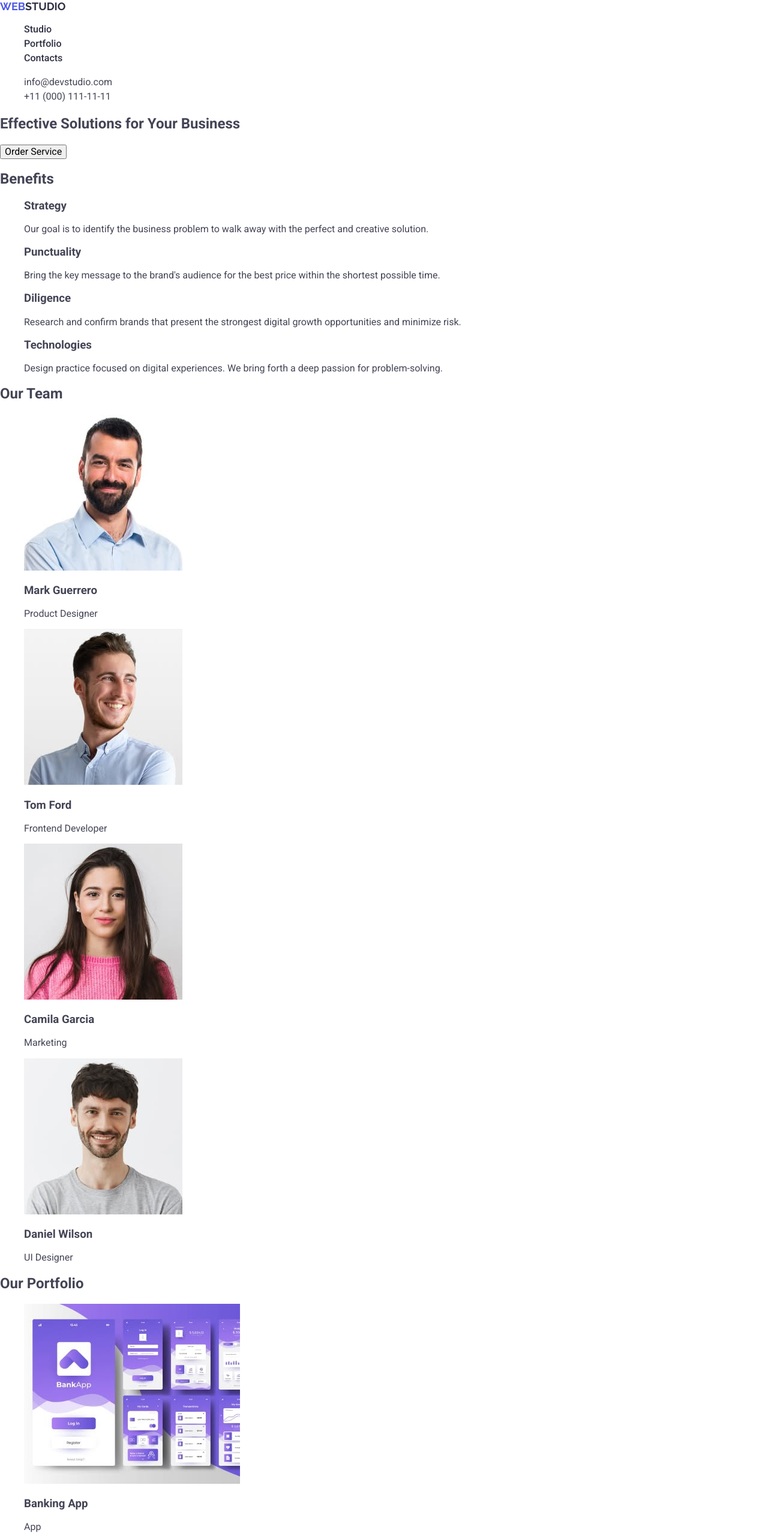
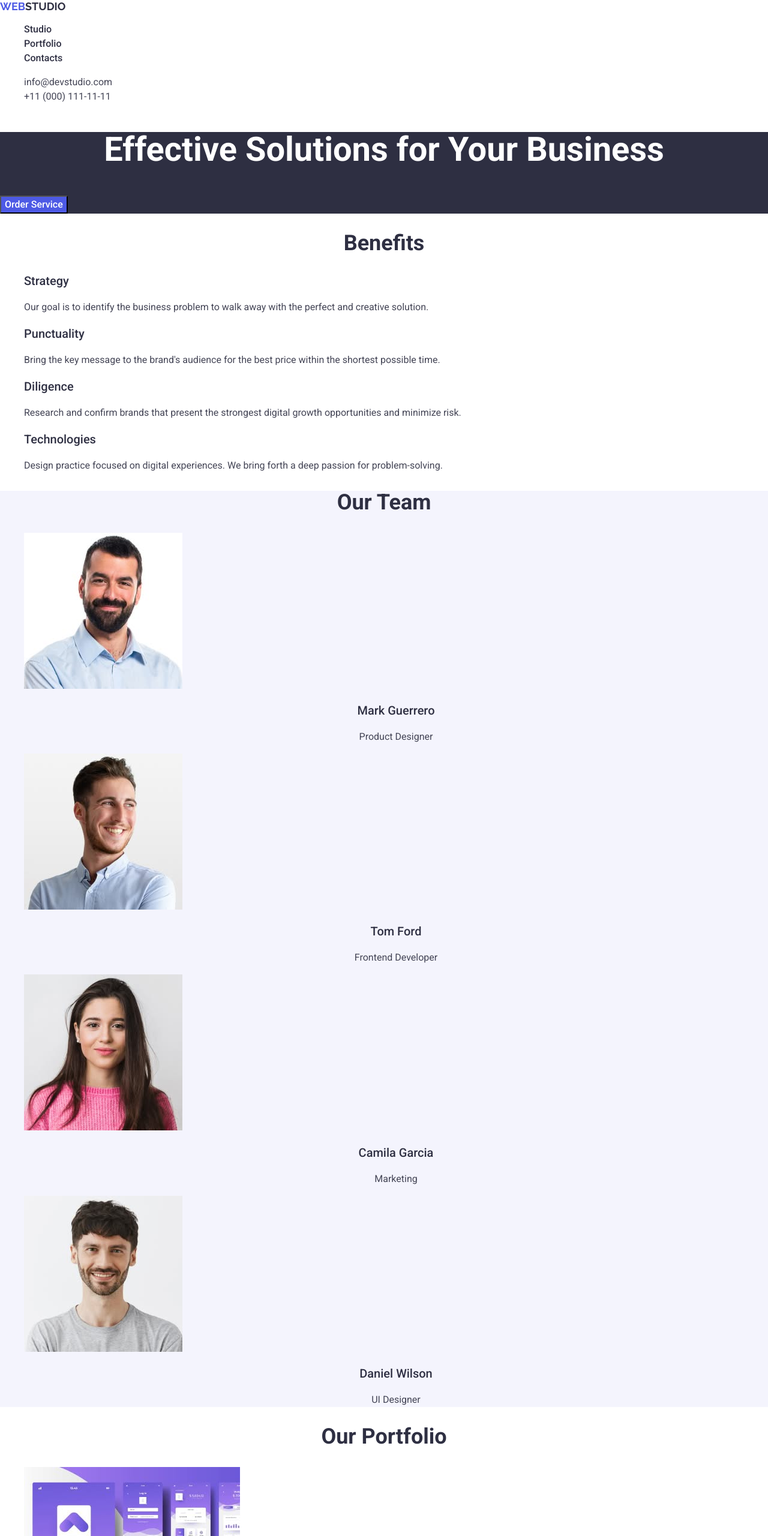
Before and after one commit to New4MAT/goit-markup-hw-02, a plain HTML site: page index.html in a window 1280 px wide. Shown: the top 2560 px of the page at 60% size. Drawn offline with nearby package versions, Linux system fonts and the light colour scheme.

Commit message:
added styles

```diff
--- a/css/styles.css
+++ b/css/styles.css
@@ -1,9 +1,21 @@
-/*font-family: "Raleway", serif; */
-
+/* #region Base */
 body {
   font-family: "Roboto", serif;
   background-color: #fff;
-  color: #434455;
+  color: rgb(46, 47, 66);
+  font-size: 16px;
+}
+/* #endregion */
+
+/* #region Common */
+ul,
+ol {
+  list-style-type: none;
+}
+
+button {
+  cursor: pointer;
+  font-family: inherit;
 }
 
 a {
@@ -14,15 +26,29 @@ address {
   font-style: normal;
 }
 
-ul,
-ol {
-  list-style-type: none;
+.section-title {
+  font-size: 36px;
+  font-weight: 700;
+  line-height: 111%;
+  letter-spacing: 2%;
+  text-align: center;
 }
 
-button {
-  cursor: pointer;
+.subject {
+  font-size: 20px;
+  font-weight: 500;
+  line-height: 120%;
+  letter-spacing: 2%;
 }
 
+.desc {
+  color: rgb(67, 68, 85);
+  line-height: 150%;
+  letter-spacing: 2%;
+}
+/* #endregion */
+
+/* #region Header */
 .logo {
   color: #4d5ae5;
   font-family: Raleway;
@@ -44,7 +70,6 @@ button {
 
 .nav-link {
   color: rgb(46, 47, 66);
-  font-size: 16px;
   font-weight: 500;
   line-height: 24px;
   letter-spacing: 2%;
@@ -60,12 +85,110 @@ button {
 
 .contacts-link {
   color: rgb(67, 68, 85);
-  font-size: 16px;
   line-height: 24px;
   letter-spacing: 2%;
   text-align: left;
 }
+/* #endregion */
 
+/* #region Hero */
+.hero {
+  background-color: #2e2f42;
+}
+.hero-title {
+  color: rgb(255, 255, 255);
+  font-size: 56px;
+  font-weight: 700;
+  line-height: 107%;
+  letter-spacing: 2%;
+  text-align: center;
+}
+
+.hero-button {
+  color: rgb(255, 255, 255);
+  font-weight: 500;
+  line-height: 150%;
+  letter-spacing: 4%;
+  text-align: left;
+  background: #4d5ae5;
+}
+/* #endregion */
+
+/* #region Benefits */
+.benefits-name {
+  font-size: 20px;
+  font-weight: 500;
+  line-height: 120%;
+  letter-spacing: 2%;
+  text-align: left;
+}
+.benefits-descr {
+  color: rgb(67, 68, 85);
+  line-height: 150%;
+  letter-spacing: 2%;
+  text-align: left;
+}
+/* #endregion */
+
+/* #region Team */
+.team {
+  background-color: #f4f4fd;
+}
+.team-title {
+  font-size: 36px;
+  font-weight: 700;
+  line-height: 111%;
+  letter-spacing: 2%;
+  text-align: center;
+}
+
+.team-name {
+  font-size: 20px;
+  font-weight: 500;
+  line-height: 120%;
+  letter-spacing: 2%;
+  text-align: center;
+}
+
+.team-desc {
+  color: rgb(67, 68, 85);
+  line-height: 150%;
+  letter-spacing: 2%;
+  text-align: center;
+}
+/* #endregion */
+
+/* #region Portfolio */
+.portfolio-title {
+  font-size: 36px;
+  font-weight: 700;
+  line-height: 111%;
+  letter-spacing: 2%;
+  text-align: center;
+}
+
+.portfolio-name {
+  font-size: 20px;
+  font-weight: 500;
+  line-height: 120%;
+  letter-spacing: 2%;
+  text-align: left;
+}
+.portfolio-desc {
+  line-height: 150%;
+  letter-spacing: 2%;
+  text-align: left;
+}
+/* #endregion */
+
+/* #region Footer */
 .page-footer {
   background-color: #2e2f42;
 }
+
+.footer-decs {
+  line-height: 150%;
+  letter-spacing: 2%;
+  text-align: left;
+}
+/* #endregion */
--- a/index.html
+++ b/index.html
@@ -25,7 +25,7 @@
   </head>
 
   <body class="body">
-    <!-- Header sectiom -->
+    <!-- Header section -->
     <header class="page-header">
       <nav class="header-nav">
         <a class="logo header-logo" href="./index.html"
@@ -60,40 +60,42 @@
     </header>
 
     <main>
-      <!-- Hero Image section -->
-      <section>
-        <h1>Effective Solutions for Your Business</h1>
-        <button type="button">Order Service</button>
+      <!-- Hero -->
+      <section class="hero">
+        <h1 class="hero-title">Effective Solutions for Your Business</h1>
+        <button class="hero-button" type="button">Order Service</button>
       </section>
 
       <!-- Benefits -->
-      <section id="studio">
-        <h2>Benefits</h2>
-        <ul>
-          <li>
-            <h3>Strategy</h3>
-            <p>
+      <section class="benefits">
+        <h2 class="section-title benefits-title">Benefits</h2>
+        <ul class="benefits-list">
+          <li class="benefits-item">
+            <h3 class="subject benefits-name">Strategy</h3>
+            <p class="desc benefits-descr">
               Our goal is to identify the business problem to walk away with the
               perfect and creative solution.
             </p>
           </li>
-          <li>
-            <h3>Punctuality</h3>
-            <p>
+          <li class="benefits-item">
+            <h3 class="subject benefits-name">Punctuality</h3>
+            <p class="desc benefits-descr">
               Bring the key message to the brand's audience for the best price
               within the shortest possible time.
             </p>
           </li>
+
+          <li class="benefits-item"></li>
           <li>
-            <h3>Diligence</h3>
-            <p>
+            <h3 class="subject benefits-name">Diligence</h3>
+            <p class="desc benefits-descr">
               Research and confirm brands that present the strongest digital
               growth opportunities and minimize risk.
             </p>
           </li>
-          <li>
-            <h3>Technologies</h3>
-            <p>
+          <li class="benefits-item">
+            <h3 class="subject benefits-name">Technologies</h3>
+            <p class="desc benefits-descr">
               Design practice focused on digital experiences. We bring forth a
               deep passion for problem-solving.
             </p>
@@ -102,126 +104,136 @@
       </section>
 
       <!-- Our Team -->
-      <section id="contacts">
-        <h2>Our Team</h2>
-        <ul>
-          <li>
+      <section class="team">
+        <h2 class="section-title team-title">Our Team</h2>
+        <ul class="team-list">
+          <li class="team-card">
             <img
+              class="team-image"
               src="./images/photo-1.jpg"
               alt="Product_Designer"
               width="264"
               height="260"
             />
-            <h3>Mark Guerrero</h3>
-            <p>Product Designer</p>
+            <h3 class="subject team-name">Mark Guerrero</h3>
+            <p class="desc team-desc">Product Designer</p>
           </li>
-          <li>
+          <li class="team-card">
             <img
+              class="team-image"
               src="./images/photo_2.jpg"
               alt="Frontend_Developer"
               width="264"
               height="260"
             />
-            <h3>Tom Ford</h3>
-            <p>Frontend Developer</p>
+            <h3 class="subject team-name">Tom Ford</h3>
+            <p class="desc team-desc">Frontend Developer</p>
           </li>
-          <li>
+          <li class="team-card">
             <img
+              class="team-image"
               src="./images/photo_3.jpg"
               alt="Marketing"
               width="264"
               height="260"
             />
-            <h3>Camila Garcia</h3>
-            <p>Marketing</p>
+            <h3 class="subject team-name">Camila Garcia</h3>
+            <p class="desc team-desc">Marketing</p>
           </li>
-          <li>
+          <li class="team-card">
             <img
+              class="team-image"
               src="./images/photo-4.jpg"
               alt="UI_Designer"
               width="264"
               height="260"
             />
-            <h3>Daniel Wilson</h3>
-            <p>UI Designer</p>
+            <h3 class="subject team-name">Daniel Wilson</h3>
+            <p class="desc team-desc">UI Designer</p>
           </li>
         </ul>
       </section>
-    </main>
 
       <!-- Our Portfolio -->
-    <section id="portfolio">
-      <h2>Our Portfolio</h2>
-      <ul>
-        <li>
+      <section class="portfolio">
+        <h2 class="portfolio-title section-title">Our Portfolio</h2>
+        <ul class="portfolio-list">
+          <li class="portfolio-item">
             <img
+              class="portfolio-image"
               src="./images/p-1.jpg"
               alt="Banking App"
               width="360"
               height="300"
             />
-          <h3>Banking App</h3>
-          <p>App</p>
+            <h3 class="subject portfolio-name">Banking App</h3>
+            <p class="desc portfolio-decs">App</p>
           </li>
-        <li>
+          <li class="portfolio-item">
             <img
+              class="portfolio-image"
               src="./images/p-2.jpg"
               alt="Cashless Payment"
               width="360"
               height="300"
             />
-          <h3>Cashless Payment</h3>
-          <p>Marketing</p>
+            <h3 class="subject portfolio-name">Cashless Payment</h3>
+            <p class="desc portfolio-decs">Marketing</p>
           </li>
-        <li>
+          <li class="portfolio-item">
             <img
+              class="portfolio-image"
               src="./images/p-3.jpg"
               alt="Meditation App"
               width="360"
               height="300"
             />
-          <h3>Meditation App</h3>
-          <p>App</p>
+            <h3 class="subject portfolio-name">Meditation App</h3>
+            <p class="desc portfolio-decs">App</p>
           </li>
-        <li>
+          <li class="portfolio-item">
             <img
+              class="portfolio-image"
               src="./images/p-4.jpg"
               alt="Taxi Servise"
               width="360"
               height="300"
             />
-          <h3>Taxi Servise</h3>
-          <p>Marketing</p>
+            <h3 class="subject portfolio-name">Taxi Servise</h3>
+            <p class="desc portfolio-decs">Marketing</p>
           </li>
-        <li>
+          <li class="portfolio-item">
             <img
+              class="portfolio-image"
               src="./images/p-5.jpg"
               alt="Screen Illustrations"
               width="360"
               height="300"
             />
-          <h3>Screen Illustrations</h3>
-          <p>Design</p>
+            <h3 class="subject portfolio-name">Screen Illustrations</h3>
+            <p class="desc portfolio-decs">Design</p>
           </li>
-        <li>
+          <li class="portfolio-item">
             <img
+              class="portfolio-image"
               src="./images/p-6.jpg"
               alt="Online Courses"
               width="360"
               height="300"
             />
-          <h3>Online Courses</h3>
-          <p>Marketing</p>
+            <h3 class="subject portfolio-name">Online Courses</h3>
+            <p class="desc portfolio-decs">Marketing</p>
           </li>
         </ul>
       </section>
+    </main>
 
     <!-- Footer section -->
     <footer class="page-footer">
       <a class="logo footer-logo" href="./index.html"
         >Web<span class="logo-part">Studio</span></a
       >
-      <p>
+      <p class="footer-desc">
         Increase the flow of customers and sales for your business with digital
         marketing & growth solutions.
       </p>
```
Lines whose indentation alone changed are shown as unchanged.
